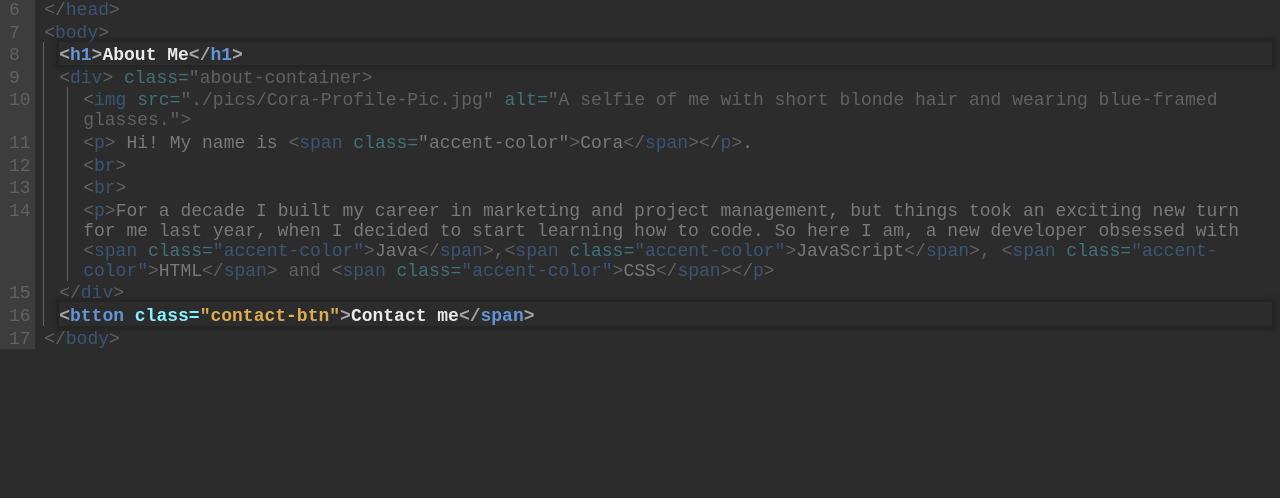
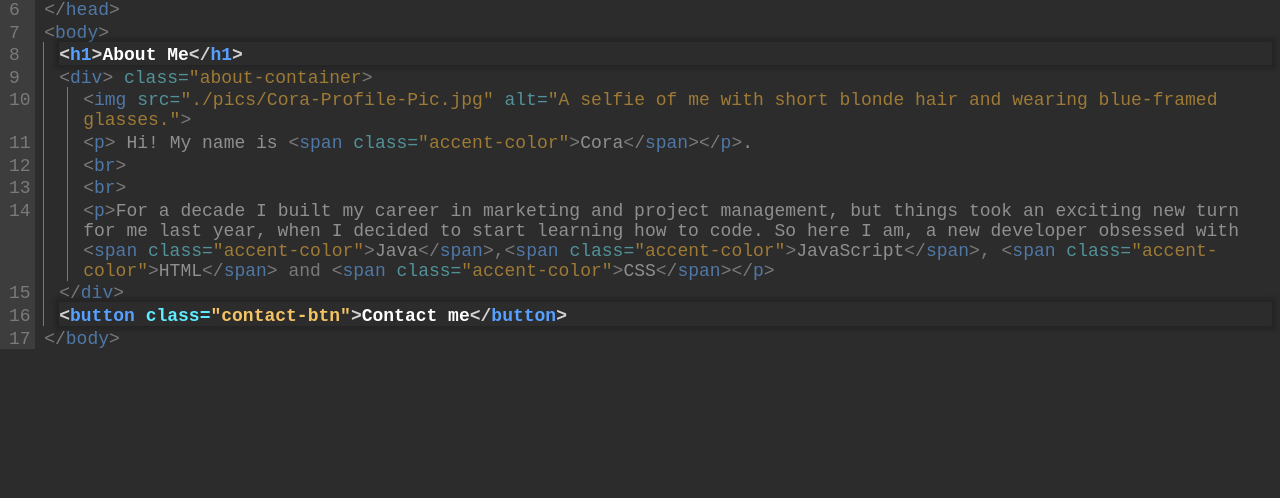
Before and after one commit to coramarcu/portfolio2, a plain HTML site: page index.html in a window 1280 px wide. Shown: the part 302-800 px from the top of the page. Drawn offline with Linux system fonts and the light colour scheme.

Commit message:
Changed root colors

```diff
--- a/index.html
+++ b/index.html
@@ -127,7 +127,7 @@
         </p>
 
         <p data-modal-target="#contact-modal" class="contact-p child pop">
-            <span class="txt-color-bright">&#60</span><span class="tag-bright">btton </span><span class="attribute-bright">class=</span><span class="value-color-bright">"contact-btn"</span><span class="txt-color-bright">&#62</span><span class="content-bright">Contact me</span><span class="txt-color-bright">&#60/</span><span class="tag-bright">span<span class="txt-color-bright">&#62</span>
+            <span class="txt-color-bright">&#60</span><span class="tag-bright">button </span><span class="attribute-bright">class=</span><span class="value-bright">"contact-btn"</span><span class="txt-color-bright">&#62</span><span class="content-bright">Contact me</span><span class="txt-color-bright">&#60/</span><span class="tag-bright">button<span class="txt-color-bright">&#62</span>
         </p>
 
         <p class="body-closing">
--- a/style.css
+++ b/style.css
@@ -2,26 +2,22 @@
 :root {
     --bkg-color: rgb(44, 44, 44);
     --bkg-color-pop: rgb(80, 80, 80);
-
     --nav-color: rgb(49, 49, 49);
-    --file-name-color:rgb(31, 30, 30);
+    --file-name-color: rgb(31, 30, 30);
     --line-number-color: rgb(61, 61, 61);
-
-    --text-color-faded: rgb(97, 97, 97);
-    --tag-color-faded: rgb(60, 85, 117);
-    --attribute-color-faded: rgb(65, 114, 121);
-    --value-color-faded: rgb(109, 85, 40);
-    --tag-content-color-faded: rgb(121, 121, 121);
-
-    --text-color-bright: rgb(165, 165, 165);
-    --tag-color-bright: rgb(99, 149, 214);
-    --attribute-color-bright: rgb(134, 241, 255);
-    --value-color-bright: rgb(221, 173, 82);
-    --tag-content-color-bright: rgb(235, 235, 235);
-
+    --text-color-faded: rgb(124 121 121);
+    --tag-color-faded: rgb(80 120 167);
+    --attribute-color-faded: rgb(81 146 154);
+    --value-color-faded: rgb(158 122 53);
+    --tag-content-color-faded: rgb(143 143 143);
+    --text-color-bright: rgb(210 210 210);
+    --tag-color-bright: rgb(86 160 255);
+    --attribute-color-bright: rgb(94 236 255);
+    --value-color-bright: rgb(244 195 100);
+    --tag-content-color-bright: rgb(255 255 255);
     --modal-overlay-color: rgba(10, 0, 0, .5);
     --modal-txt-color: wheat;
-    --modal-accent: rgb(255, 165, 0);
+    --modal-accent: rgb(255 165 0);
 }
 
 /* ==========BODY========== */
@@ -60,11 +56,11 @@ body {
     color: var(--attribute-color-bright);
 }
 
-.value-color-faded {
+.value-faded {
     color: var(--value-color-faded);
 }
 
-.value-color-bright {
+.value-bright {
     color: var(--value-color-bright);
 }
 
```
